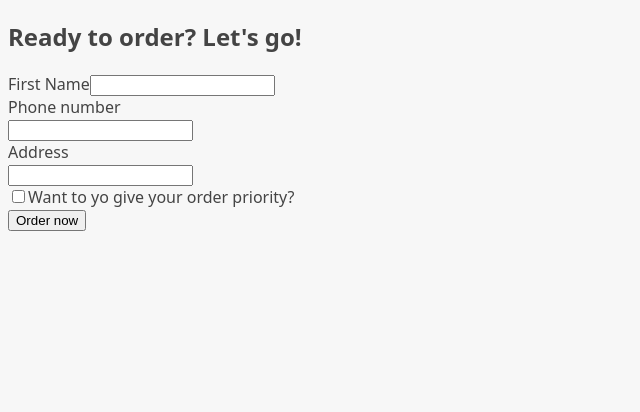
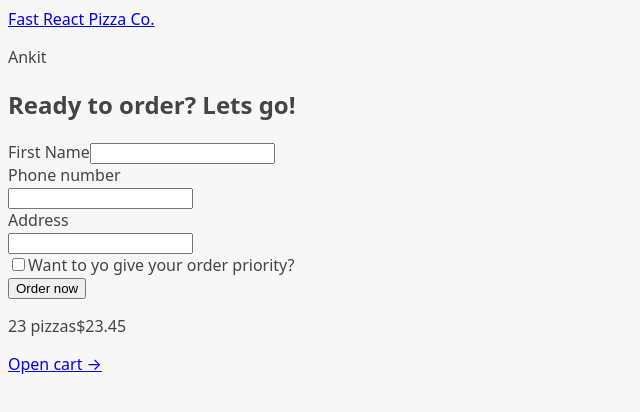
Before and after one commit to ankitsrivastava0103/fast-react-pizza, a React (Vite) app: page /order/new in a window 1280 px wide. Shown: the top 412 px of the page, without its empty margins (0-640 px from the left). Built offline with nearby package versions, Linux system fonts and the light colour scheme.

Commit message:
Layout Setup

```diff
--- a/src/App.jsx
+++ b/src/App.jsx
@@ -1,4 +1,5 @@
 import { RouterProvider, createBrowserRouter } from "react-router-dom";
+import AppLayout from "./ui/AppLayout";
 import Home from "./ui/Home";
 import Menu from "./features/menu/Menu";
 import Cart from "./features/cart/Cart";
@@ -6,6 +7,9 @@
 import Order from "./features/order/Order";
 
 const router = createBrowserRouter([
+  {
+    element: <AppLayout />,
+    children: [
       {
         path: "/",
         element: <Home />,
@@ -30,6 +34,8 @@
         path: "/order/:orderId",
         element: <Order />,
       },
+    ],
+  },
 ]);
 
 const App = () => {
--- a/src/features/cart/Cart.jsx
+++ b/src/features/cart/Cart.jsx
@@ -26,7 +26,7 @@
 
 function Cart() {
   const cart = fakeCart;
-
+  console.log(cart);
   return (
     <div>
       <Link to="/menu">&larr; Back to menu</Link>
--- a/src/features/cart/CartOverview.jsx
+++ b/src/features/cart/CartOverview.jsx
@@ -1,3 +1,5 @@
+import { Link } from "react-router-dom";
+
 function CartOverview() {
   return (
     <div>
@@ -5,7 +7,7 @@
         <span>23 pizzas</span>
         <span>$23.45</span>
       </p>
-      <a href="#">Open cart &rarr;</a>
+      <Link to="/cart">Open cart &rarr;</Link>
     </div>
   );
 }
--- a/src/features/order/CreateOrder.jsx
+++ b/src/features/order/CreateOrder.jsx
@@ -1,10 +1,10 @@
-import { useState } from "react";
+// import { useState } from "react";
 
 // https://uibakery.io/regex-library/phone-number
-const isValidPhone = (str) =>
-  /^\+?\d{1,4}?[-.\s]?\(?\d{1,3}?\)?[-.\s]?\d{1,4}[-.\s]?\d{1,4}[-.\s]?\d{1,9}$/.test(
-    str
-  );
+// const isValidPhone = (str) =>
+//   /^\+?\d{1,4}?[-.\s]?\(?\d{1,3}?\)?[-.\s]?\d{1,4}[-.\s]?\d{1,4}[-.\s]?\d{1,9}$/.test(
+//     str
+//   );
 
 const fakeCart = [
   {
@@ -33,10 +33,10 @@
 function CreateOrder() {
   // const [withPriority, setWithPriority] = useState(false);
   const cart = fakeCart;
-
+  console.log(cart);
   return (
     <div>
-      <h2>Ready to order? Let's go!</h2>
+      <h2>Ready to order? Lets go!</h2>
 
       <form>
         <div>
--- a/src/features/order/Order.jsx
+++ b/src/features/order/Order.jsx
@@ -54,6 +54,8 @@
   } = order;
   const deliveryIn = calcMinutesLeft(estimatedDelivery);
 
+  console.log(id, cart);
+
   return (
     <div>
       <div>
--- /dev/null
+++ b/src/ui/AppLayout.jsx
@@ -0,0 +1,17 @@
+import Header from "./Header";
+import CartOverview from "../features/cart/CartOverview";
+import { Outlet } from "react-router-dom";
+
+const AppLayout = () => {
+  return (
+    <div>
+      <Header />
+      <main>
+        <Outlet />
+      </main>
+      <CartOverview />
+    </div>
+  );
+};
+
+export default AppLayout;
--- /dev/null
+++ b/src/ui/Header.jsx
@@ -0,0 +1,12 @@
+import { Link } from "react-router-dom";
+
+const Header = () => {
+  return (
+    <header>
+      <Link to="/">Fast React Pizza Co.</Link>
+      <p>Ankit</p>
+    </header>
+  );
+};
+
+export default Header;
```
Lines whose indentation alone changed are shown as unchanged.
